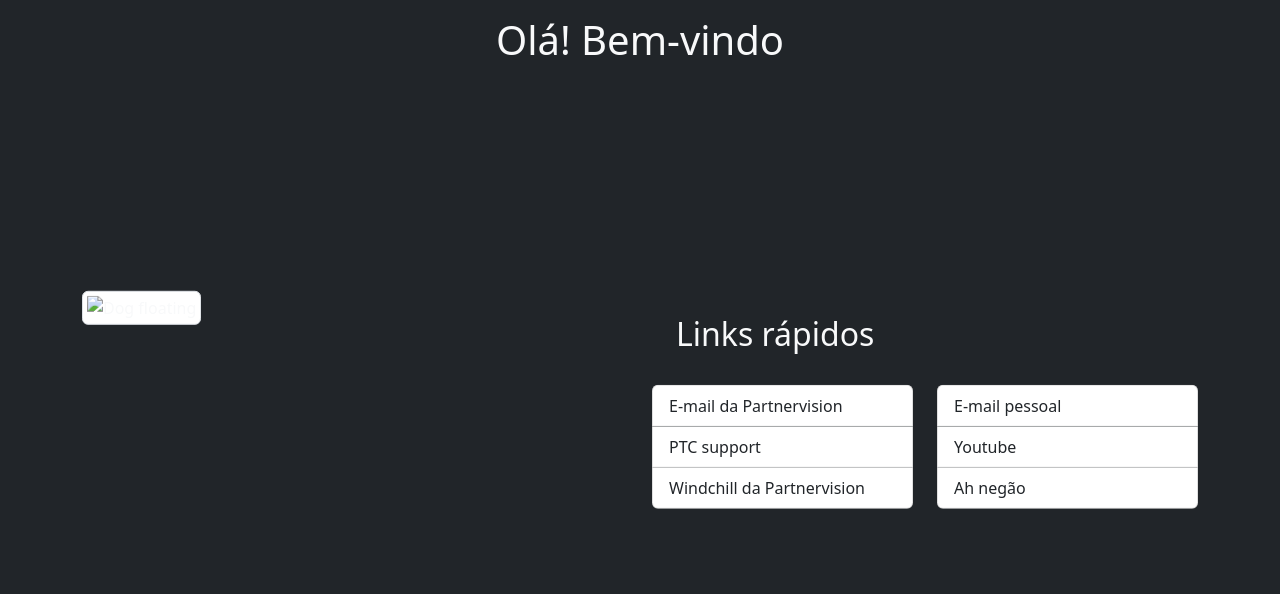
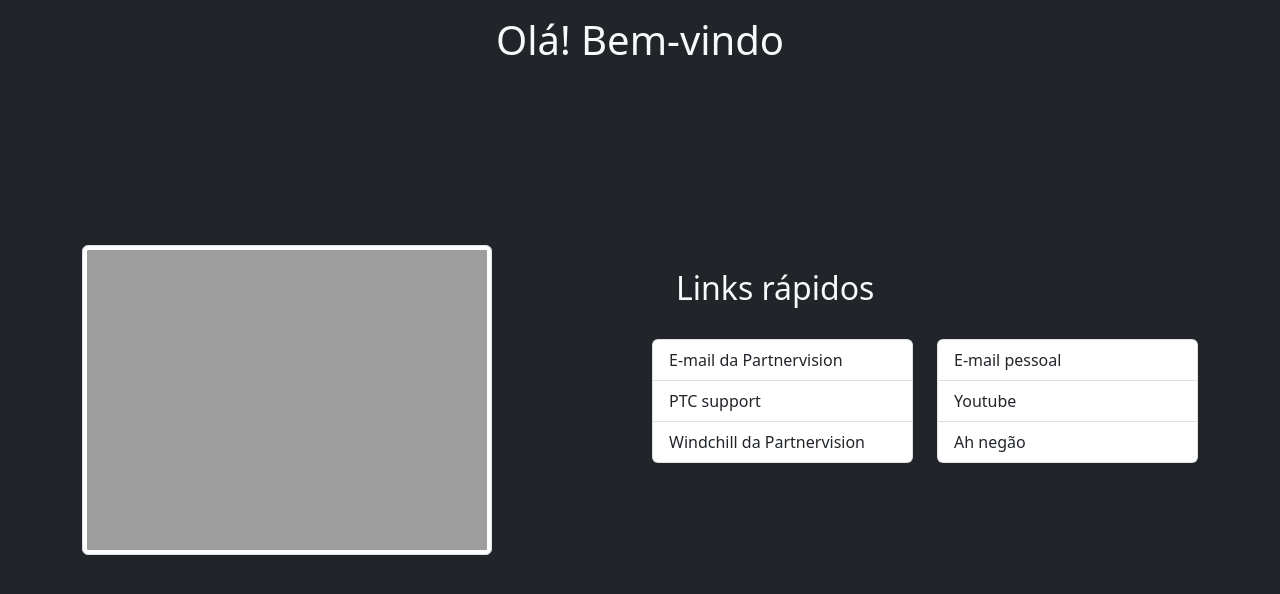
Before and after one commit to giovannins/homepage, a plain HTML site: page index.html in a window 1280 px wide. Drawn offline with nearby package versions, Linux system fonts and the light colour scheme; the site is published under a folder, as on GitHub Pages, so addresses that start at the root find nothing.

Commit message:
diretorio local

```diff
--- a/index.html
+++ b/index.html
@@ -28,7 +28,7 @@
     <div class="container position-absolute top-50  start-50 translate-middle">
         <div class="row">
             <div class="col">
-                <img class="img-thumbnail rounded" src="/img/dog-floating.gif" alt="Dog floating">
+                <img class="img-thumbnail rounded" src="./img/dog-floating.gif" alt="Dog floating">
             </div>
             <div class="col">
                 <h2 class="p-4">Links rápidos</h2>
```
